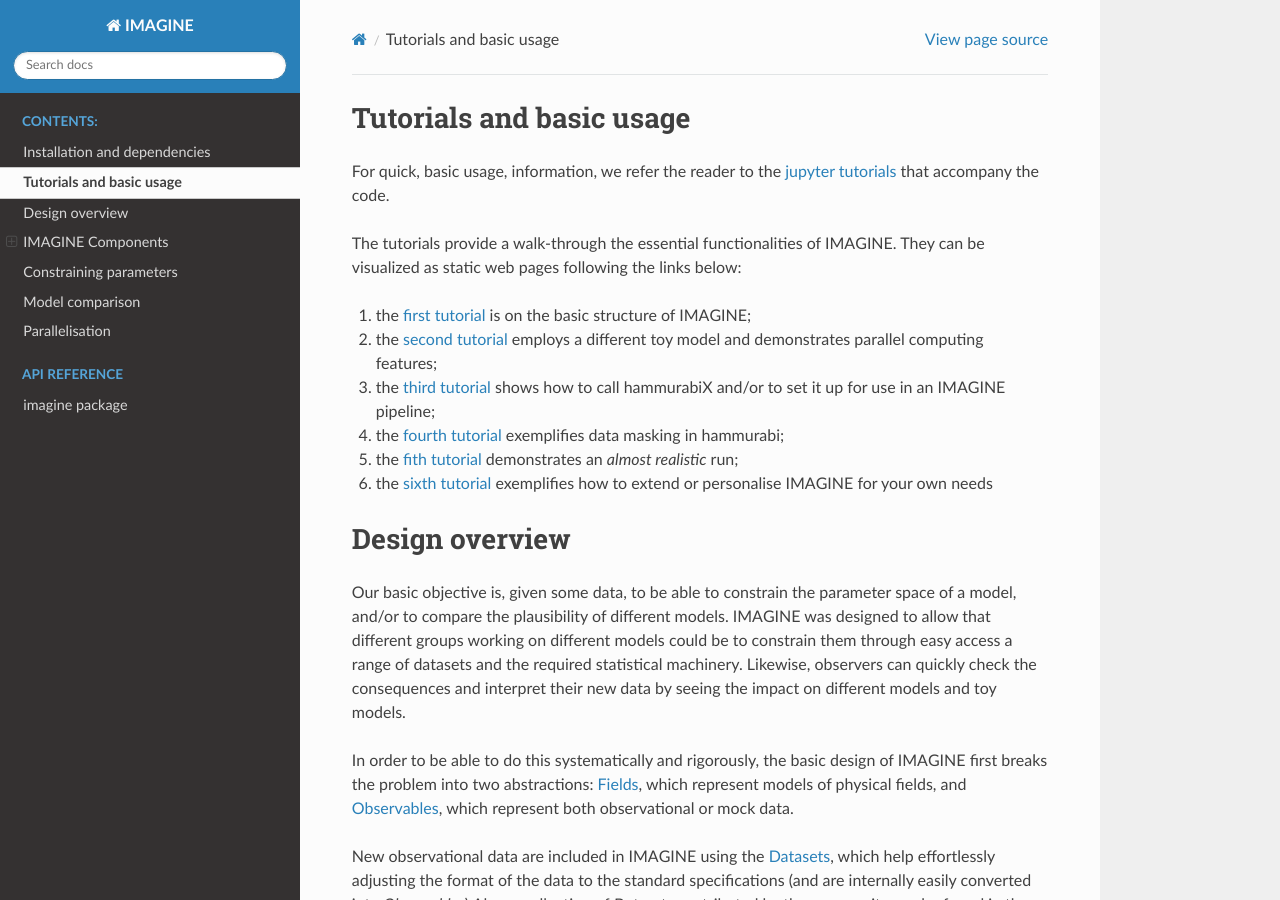
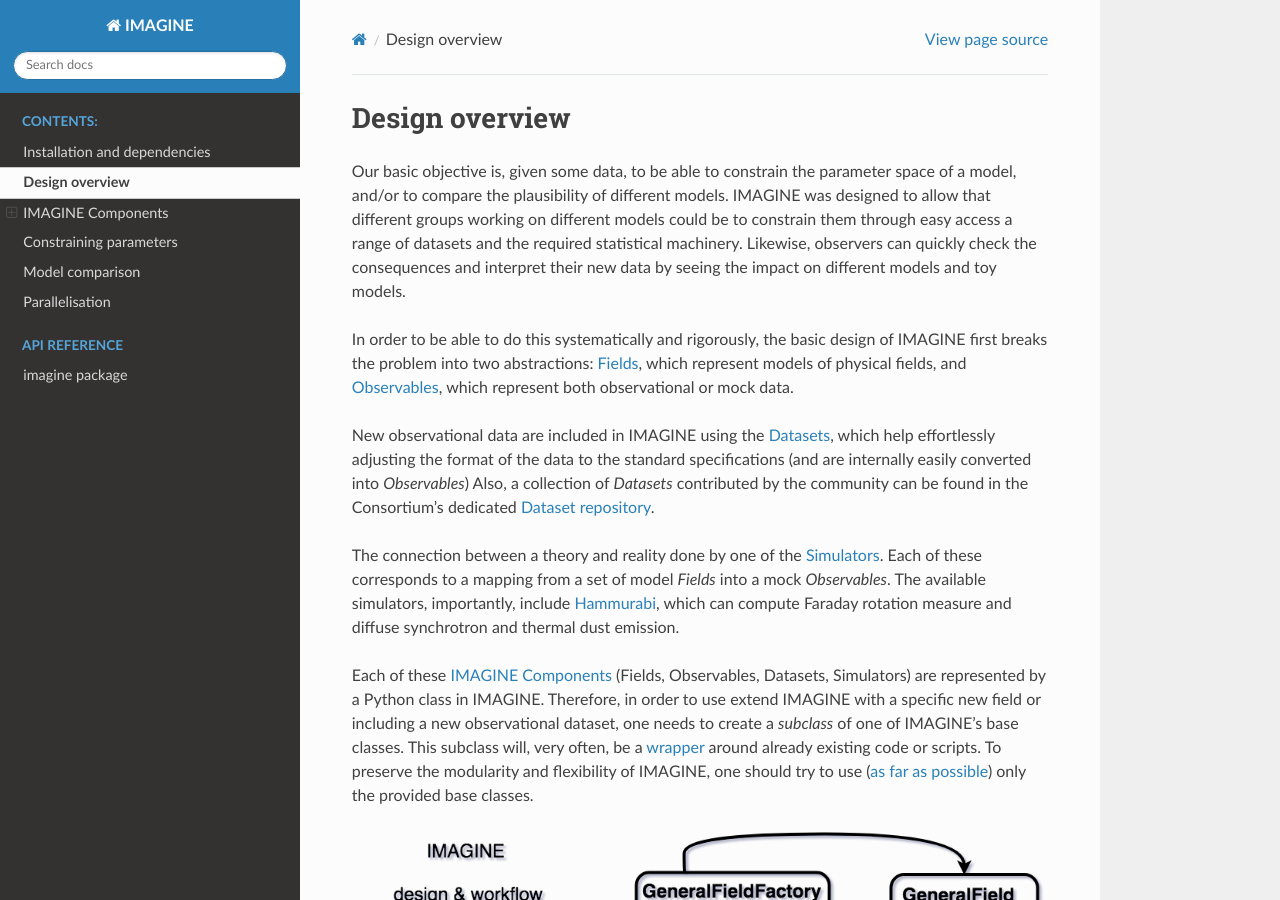
Before and after one commit to IMAGINE-Consortium/imagine, a Sphinx documentation site: the page built from doc/source/design_components.rst, in a window 1280 px wide and 900 px high. Built offline with Sphinx 7.4.7 and the Read the Docs theme 2.0.0, drawn with Linux system fonts in a browser that asks for light colours; pages that are not in the unit, such as notebooks, are missing from menus.

Commit message:
Adjustments to documentation.

```diff
--- a/doc/source/design_components.rst
+++ b/doc/source/design_components.rst
@@ -1,15 +1,3 @@
-
-=========================
-Tutorials and basic usage
-=========================
-
-For quick, basic usage, information, we refer the reader to the
-`jupyter tutorials <https://github.com/IMAGINE-Consortium/imagine/tree/master/tutorials>`_ that accompany the code.
-
-.. include:: ../../tutorials/README.rst
-
-
-
 ===============
 Design overview
 ===============
--- a/doc/source/index.rst
+++ b/doc/source/index.rst
@@ -17,6 +17,7 @@ IMAGINE documentation
    :caption: Contents:
 
    installation
+   tutorials
    design_components
    bayes
    parallel
```
